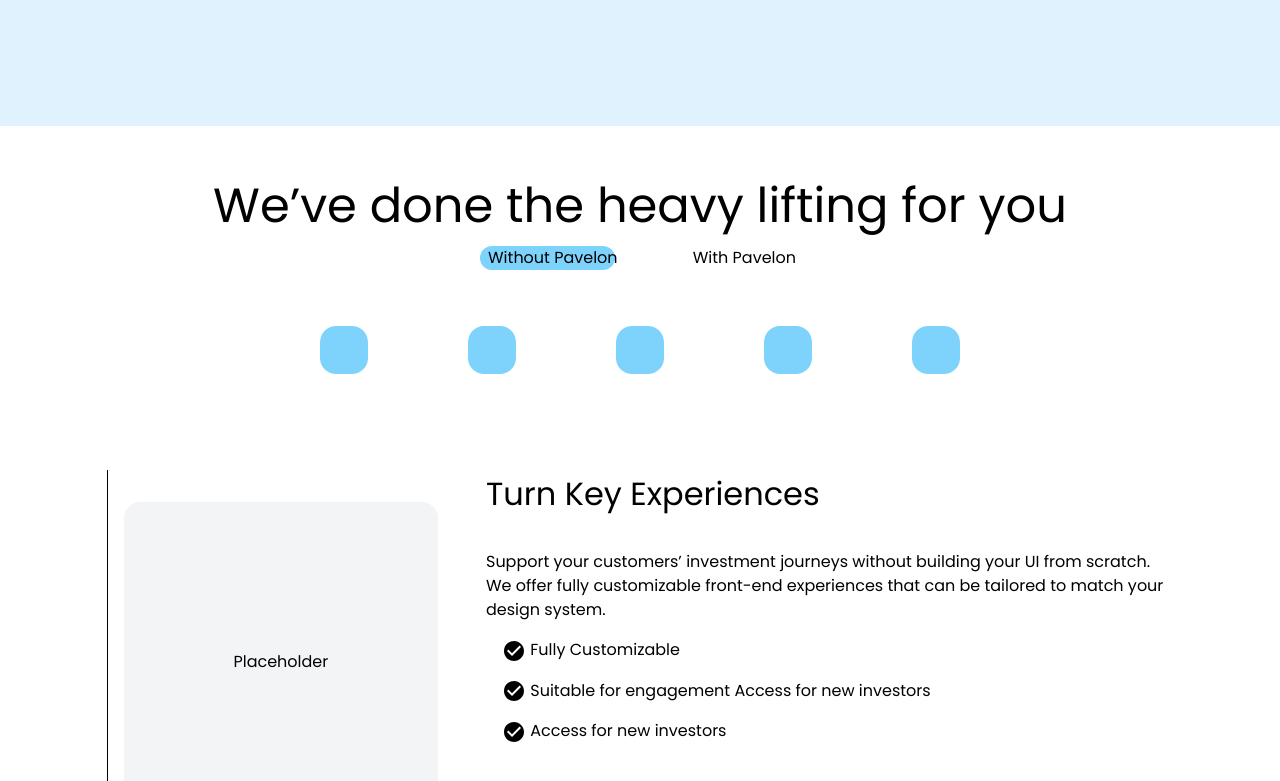
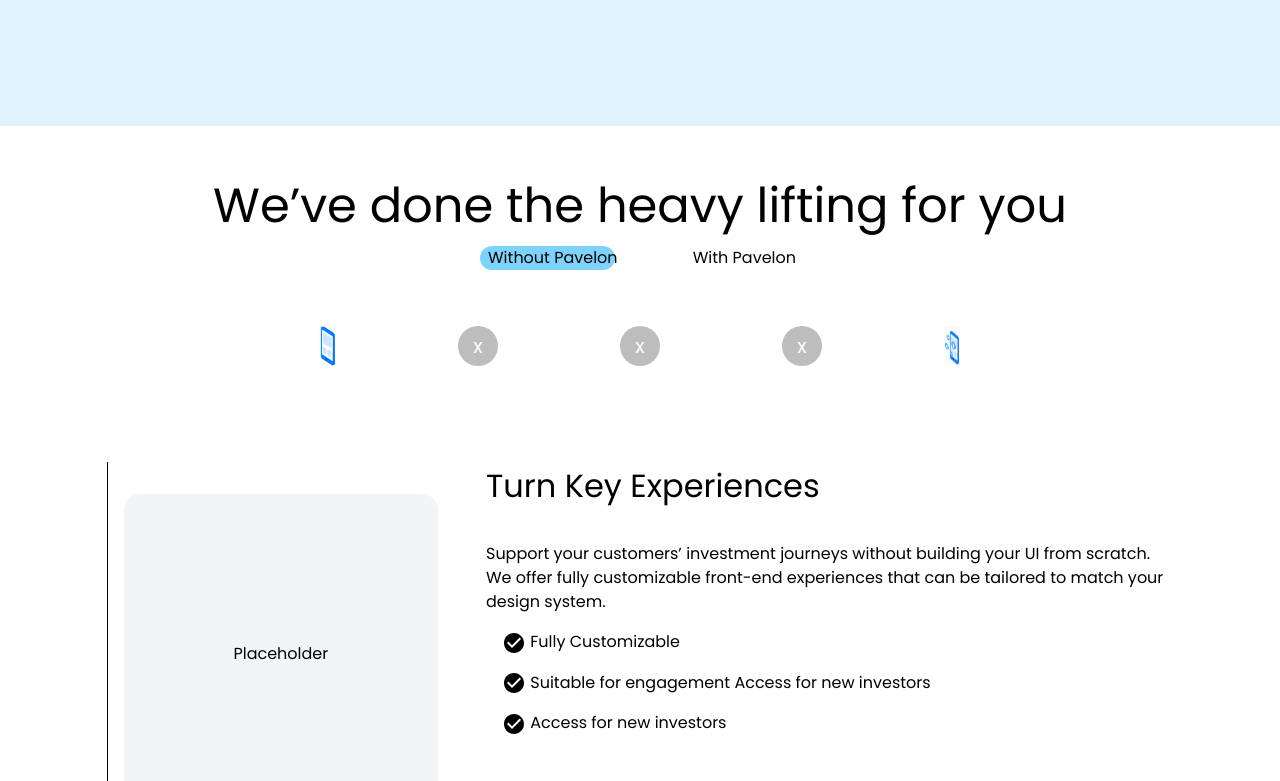
Before and after one commit to EllisOtoo/pavelonv2, a Next.js app: page /investmentAsAService in a window 1280 px wide. Shown: the part 683-1464 px from the top of the page. Built offline with nearby package versions, Linux system fonts and the light colour scheme.

Commit message:
menu text enlarged

```diff
--- a/components/atoms/MenuItem.tsx
+++ b/components/atoms/MenuItem.tsx
@@ -47,7 +47,7 @@
   return (
     <li
       // onClick={() => setSubNavTitle(menu.title)}
-      className="hover:text-sky-700 cursor-pointer flex text-2xl justify-between"
+      className="hover:text-sky-700 cursor-pointer flex sm:text-2xl md:text-xl justify-between"
       // onMouseOver={() => {
       //   // setShowSubNav(true);
       // }}
--- a/pages/investmentAsAService.tsx
+++ b/pages/investmentAsAService.tsx
@@ -3,12 +3,13 @@
 import shield from "../../assets/BAAS/shield.png";
 import phoneImage from "../../assets/BAAS/phone.png";
 import dashboard from "../../assets/BAAS/dashboard.png";
-import { Divider, Link } from "@mui/material";
+import { Avatar, Divider, Link } from "@mui/material";
 import {
   CheckBox,
   CheckBoxRounded,
   CheckCircle,
-  Image,
+  CheckCircleOutlined,
+  Image as MUIImage,
   KeyboardArrowRightOutlined,
   Money,
 } from "@mui/icons-material";
@@ -21,6 +22,7 @@
 import gsap from "gsap";
 import { AnimatePresence, motion } from "framer-motion";
 import Fade from "@mui/material/Fade";
+import Image from "next/image";
 
 // import BAASSection  from "../components/organism/BoldSection";
 
@@ -193,19 +195,33 @@
         ) : (
           <div className="flex justify-between">
             <Fade in={true} timeout={1000}>
-              <div className="bg-sky-300 h-12 w-12 rounded-2xl"></div>
+              <div className="h-10 w-4 relative">
+                <Image
+                  alt=""
+                  fill
+                  // className="h-4 w-4"
+                  src={"/investmentAsAService/left.png"}
+                />
+              </div>
             </Fade>
             <Fade in={true} timeout={1000}>
-              <div className="bg-sky-300 h-12 w-12 rounded-2xl"></div>
+              <Avatar>x</Avatar>
             </Fade>
             <Fade in={true} timeout={1000}>
-              <div className="bg-sky-300 h-12 w-12 rounded-2xl"></div>
+              <Avatar>x</Avatar>
             </Fade>
             <Fade in={true} timeout={1000}>
-              <div className="bg-sky-300 h-12 w-12 rounded-2xl"></div>
+              <Avatar>x</Avatar>
             </Fade>
             <Fade in={true} timeout={1000}>
-              <div className="bg-sky-300 h-12 w-12 rounded-2xl"></div>
+              <div className="h-10 w-4 relative">
+                <Image
+                  alt=""
+                  fill
+                  // className="h-4 w-4"
+                  src={"/investmentAsAService/right.png"}
+                />
+              </div>
             </Fade>
           </div>
         )}
@@ -260,7 +276,7 @@
           className="flex flex-col w-full pt-4 md:pl-8 gap-2"
         >
           {/* <i className="fa-brands fa-font-awesome"></i>{" "} */}
-          <Image />
+          <MUIImage />
           <p className="text-3xl font-bold">{perFeature.featureName}</p>
           <p className="text-base"> {perFeature.subText}</p>
           <div>
```
Also changed, not shown: public/InvestmentAsAService/left.png (added), public/InvestmentAsAService/right.png (added).
